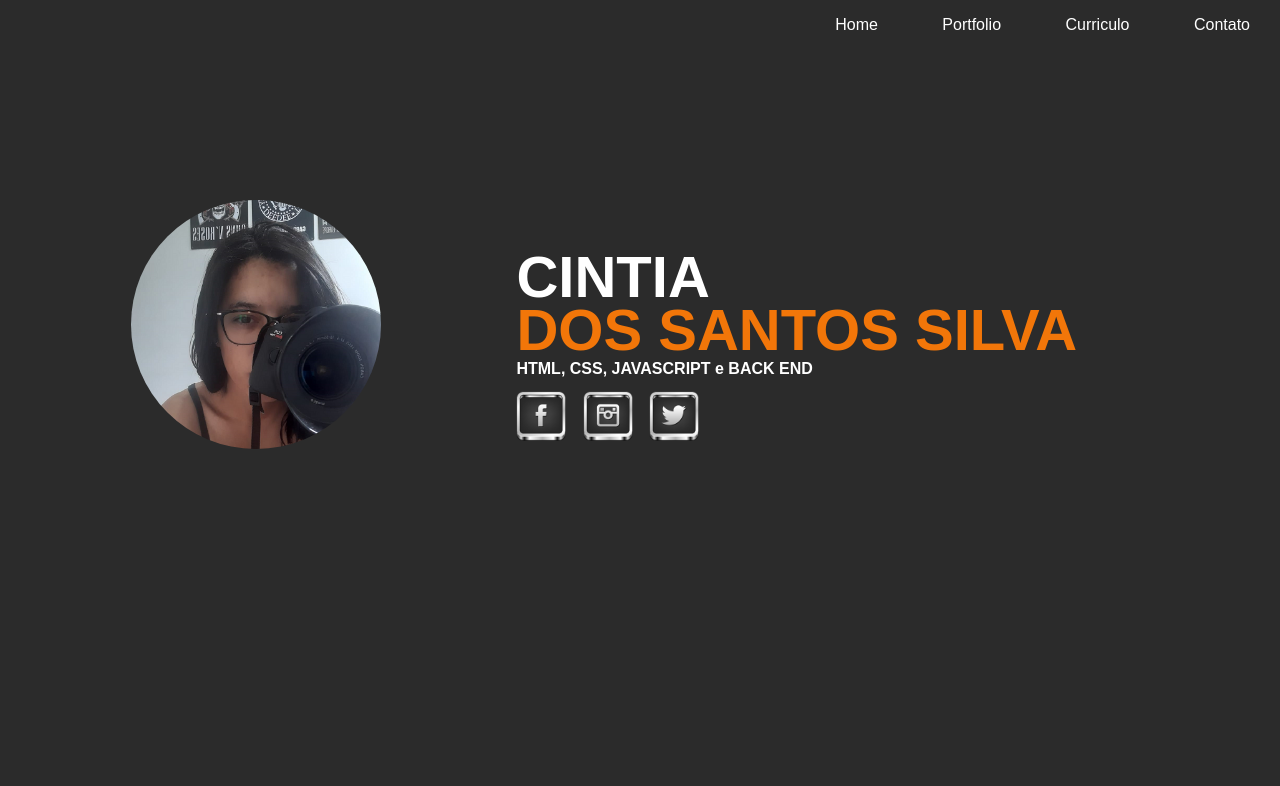
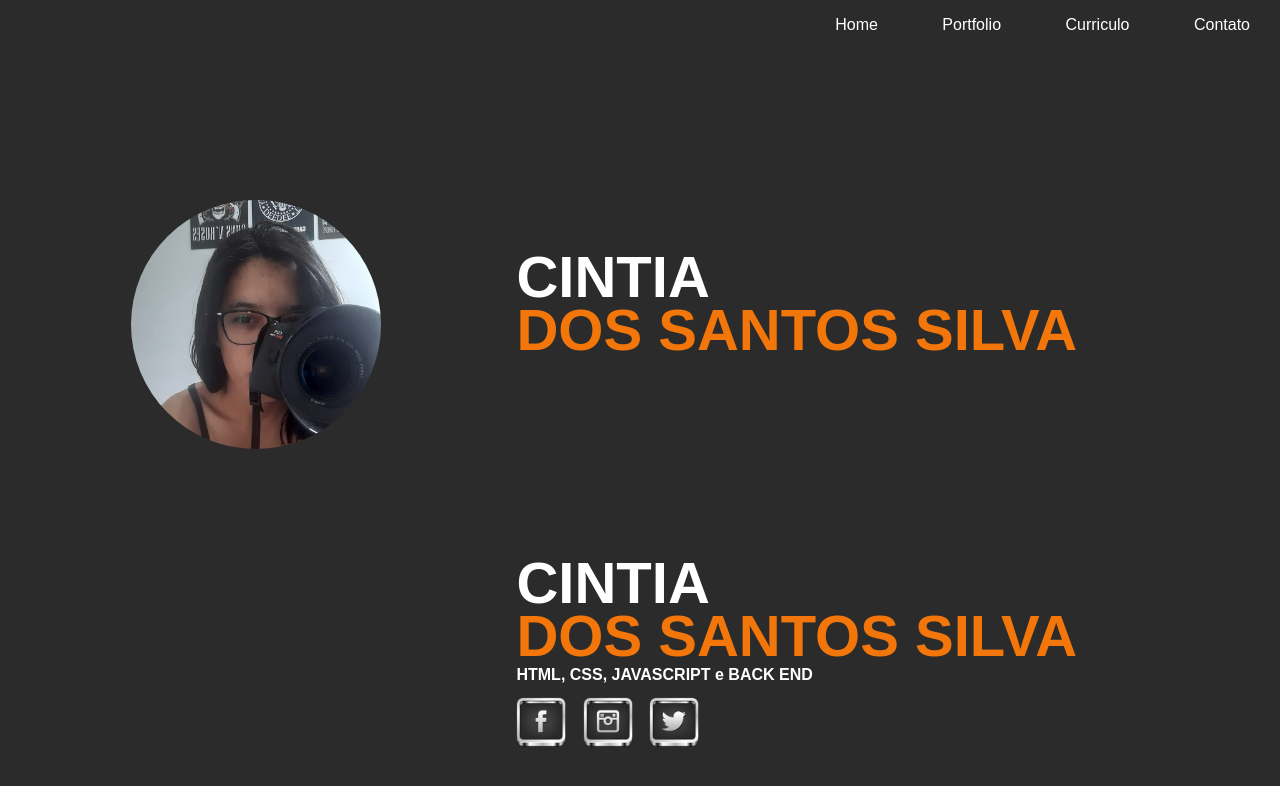
Before and after one commit to CintiaSilva7300/portfolio, a plain HTML site: page index.html in a window 1280 px wide. Drawn offline with Linux system fonts and the light colour scheme.

Commit message:
teste de alteração github

```diff
--- a/index.html
+++ b/index.html
@@ -30,6 +30,8 @@
 		<div class="profile-title">
 			<h1>Cintia<span> Dos Santos Silva</span></h1>
 
+			<h1>Cintia<span> Dos Santos Silva</span></h1>
+
 			<h2>HTML, CSS, JAVASCRIPT e BACK END</h2>
 
 			<a href="https://www.facebook.com/profile.php?id=100023883661041"><img class= "social-img" src="img/facebook.png" alt="link para o facebook" target="_blankz"></a>
```
